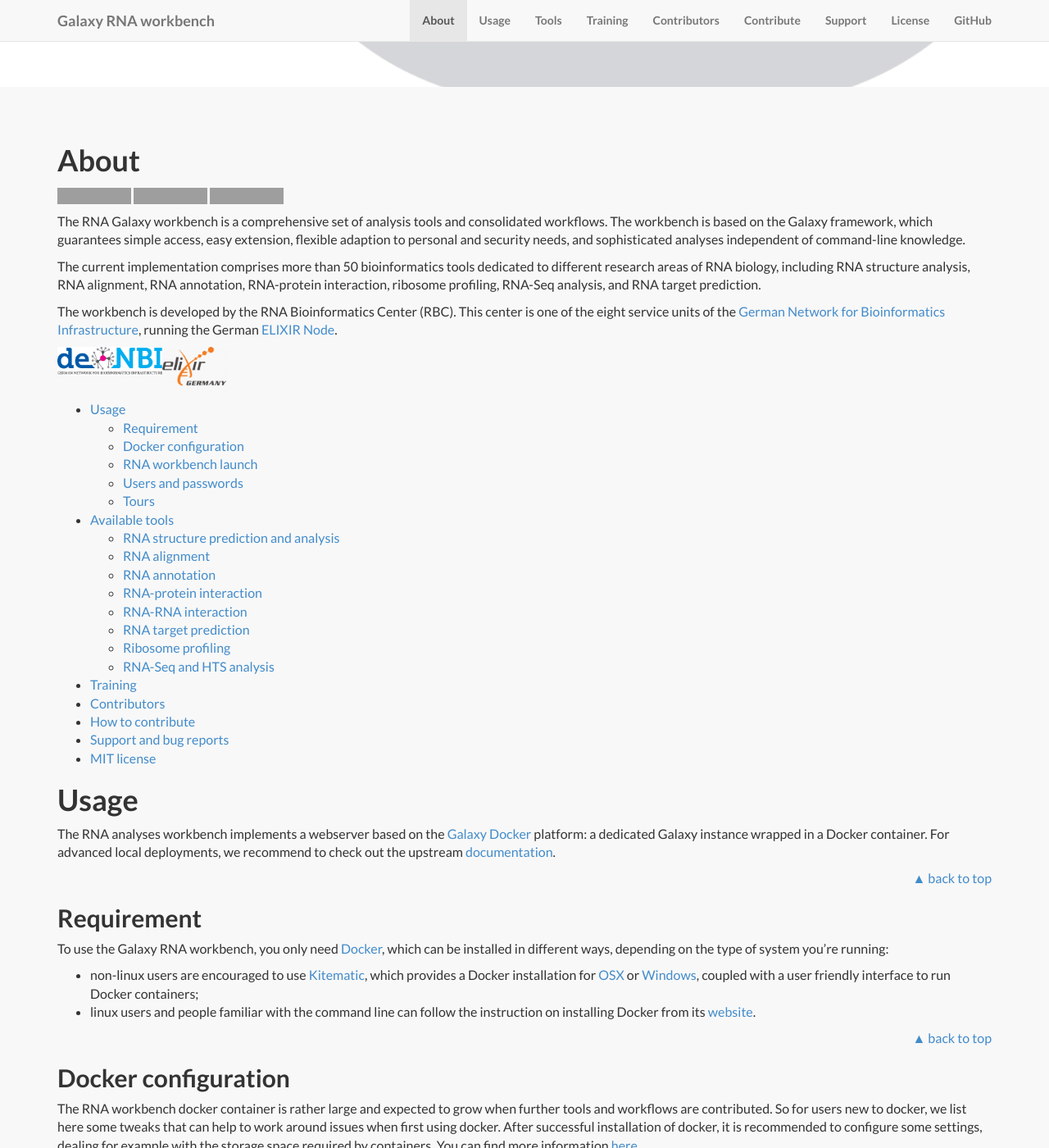
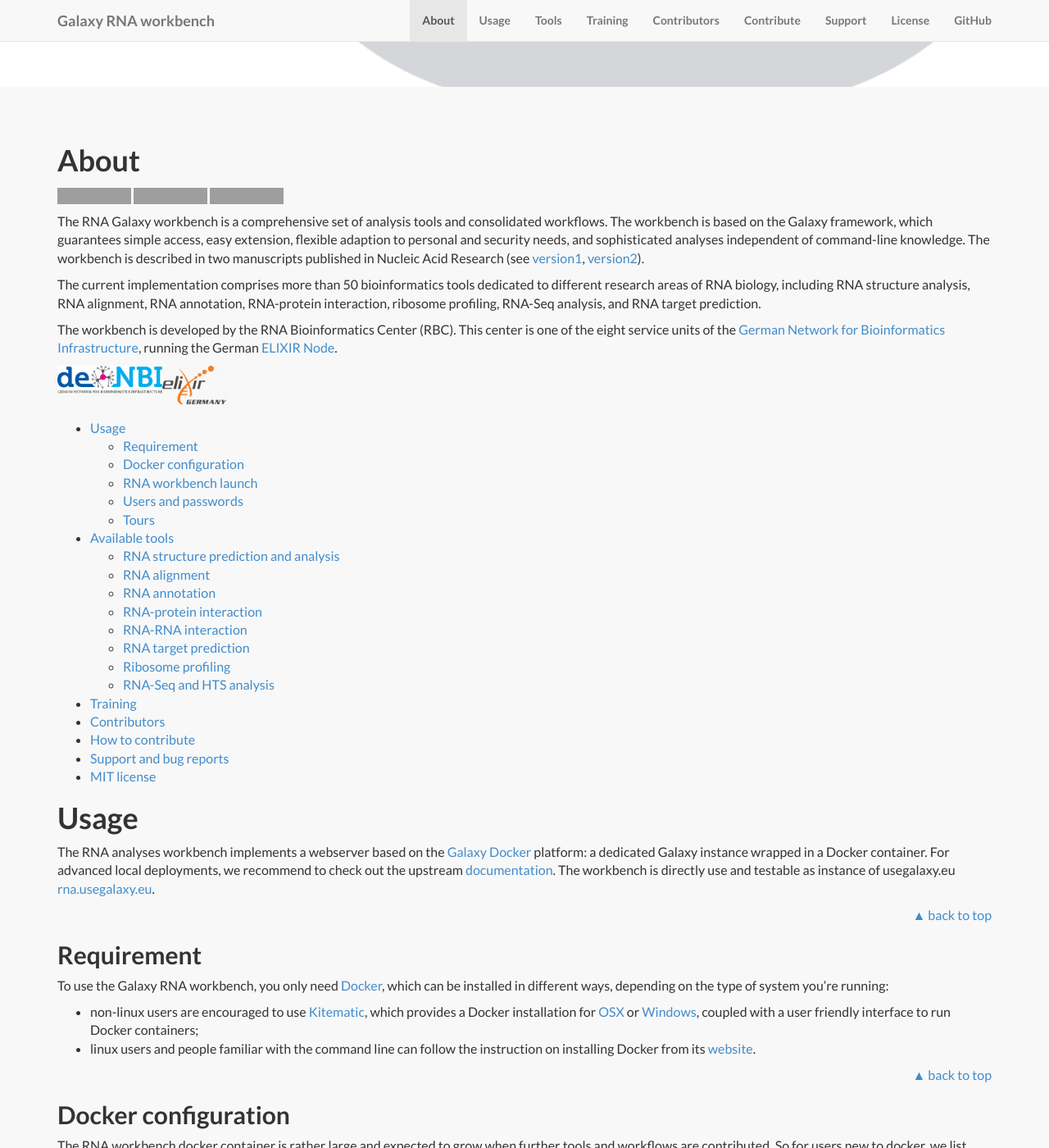
Before and after one commit to bgruening/galaxy-rna-workbench, a Jekyll site: the page built from index.md, in a window 1280 px wide and 1400 px high, scrolled down 583 px. Shown: the whole window at 82% size. Built offline with Jekyll 4.4.1, drawn with Linux system fonts in a browser that asks for light colours; nearby versions of some CDN libraries; library files that are not in the unit come from our copies; our own code applies the rules of GitHub Pages for plain Markdown files; grey boxes are pictures that could not be loaded.

Commit message:
[ci skip] Update site on 2019-10-11 01:04:39

```diff
--- a/index.md
+++ b/index.md
@@ -3,7 +3,7 @@
 ---
 
 # About
-[![Manuscript](https://img.shields.io/badge/DOI-10.1093%2Fnar%2Fgkx409-blue.svg)](https://doi.org/10.1093/nar/gkx409)
+[![Manuscript](https://img.shields.io/badge/DOI-10.1093%2Fnar%2Fgkz353-blue.svg)](https://doi.org/10.1093/nar/gkz353)
 ![docker pulls](https://img.shields.io/docker/pulls/bgruening/galaxy-rna-workbench.svg)
 ![docker stars](https://img.shields.io/docker/stars/bgruening/galaxy-rna-workbench.svg)
 
@@ -11,7 +11,7 @@
 <div id="top"></div>
 
 
-The RNA Galaxy workbench is a comprehensive set of analysis tools and consolidated workflows. The workbench is based on the Galaxy framework, which guarantees simple access, easy extension, flexible adaption to personal and security needs, and sophisticated analyses independent of command-line knowledge.
+The RNA Galaxy workbench is a comprehensive set of analysis tools and consolidated workflows. The workbench is based on the Galaxy framework, which guarantees simple access, easy extension, flexible adaption to personal and security needs, and sophisticated analyses independent of command-line knowledge. The workbench is described in two manuscripts published in Nucleic Acid Research (see [version1](https://doi.org/10.1093/nar/gkx409), [version2](https://doi.org/10.1093/nar/gkx409)).
 
 The current implementation comprises more than 50 bioinformatics tools dedicated to different research areas of RNA biology, including RNA structure analysis, RNA alignment, RNA annotation, RNA-protein interaction, ribosome profiling, RNA-Seq analysis, and RNA target prediction.
 
@@ -43,7 +43,7 @@
 
 # Usage
 
-The RNA analyses workbench implements a webserver based on the [Galaxy Docker](https://github.com/bgruening/docker-galaxy-stable) platform: a dedicated Galaxy instance wrapped in a Docker container. For advanced local deployments, we recommend to check out the upstream [documentation](http://bgruening.github.io/docker-galaxy-stable).
+The RNA analyses workbench implements a webserver based on the [Galaxy Docker](https://github.com/bgruening/docker-galaxy-stable) platform: a dedicated Galaxy instance wrapped in a Docker container. For advanced local deployments, we recommend to check out the upstream [documentation](http://bgruening.github.io/docker-galaxy-stable). The workbench is directly use and testable as instance of usegalaxy.eu [rna.usegalaxy.eu](rna.usegalaxy.eu).
 <p align="right"><a href="#top">&#x25B2; back to top</a></p>
 
 ## Requirement
```
